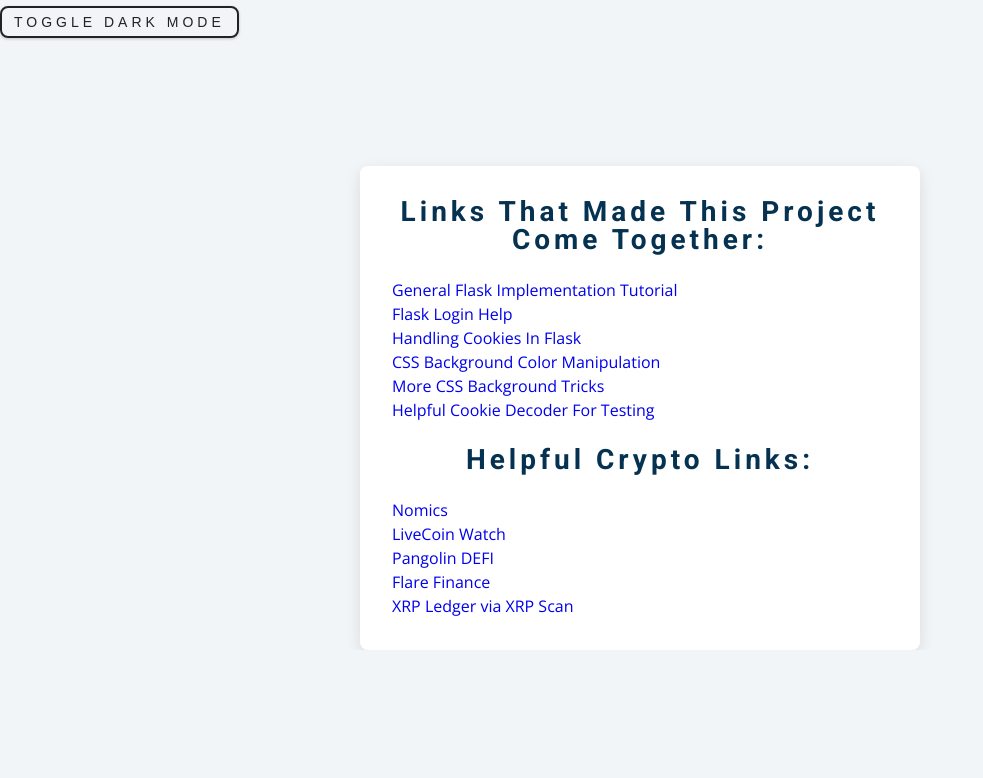
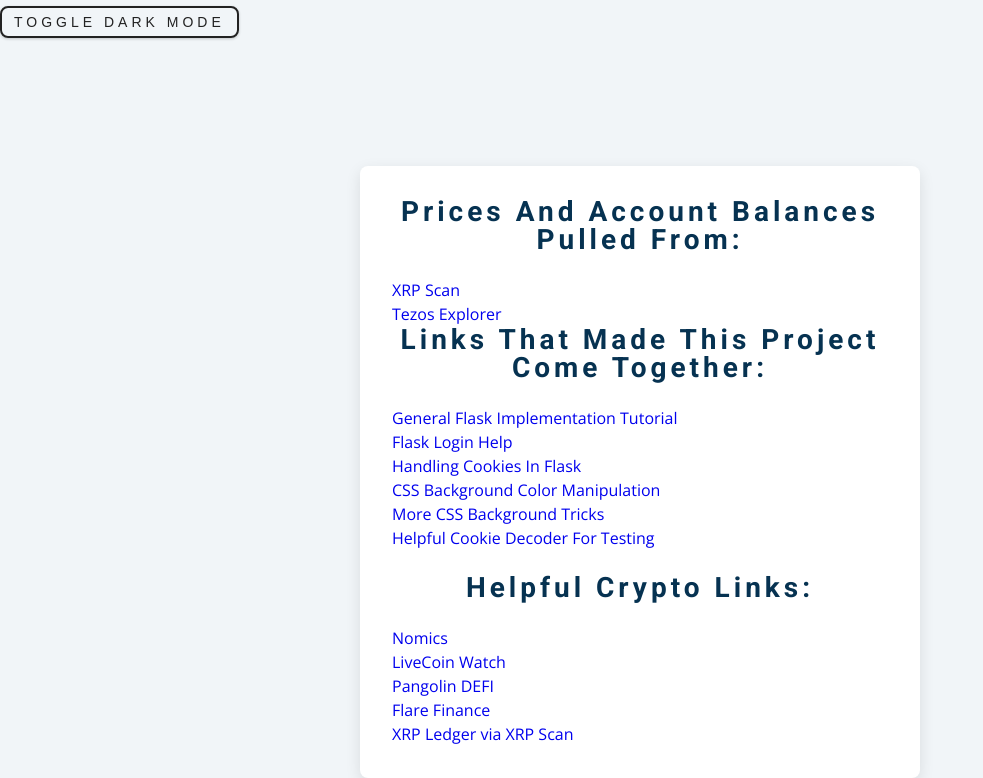
Before and after one commit to dcallif/CryptoWatcher, a Flask app: page /about in a window 1280 px wide. Shown: the part 214-992 px from the top of the page, without its empty margins (0-983 px from the left). Before the commit the page ends 864 px from the top, so only its background shows below. Run offline with Flask 2, Linux system fonts and the light colour scheme.

Commit message:
grab tezos balance from provided account

```diff
--- a/app/app.py
+++ b/app/app.py
@@ -51,6 +51,11 @@ def home():
     return render_template("home.html")
 
 
+@app.route("/about")
+def about():
+    return render_template("about.html")
+
+
 @app.route('/login', methods=['GET', 'POST'])
 def login():
     if request.method == 'GET':
@@ -79,18 +84,6 @@ def login():
         # if the above check passes, then we know the user has the right creds
         flask_login.login_user(user_obj)
         return render_template('profile.html', name=current_user.name, email=user['email'])
-
-
-@app.route('/logout')
-@login_required
-def logout():
-    session["user_dbId"] = ""
-    flask_login.logout_user()
-    res = flask.make_response("Deleting cookie")
-    res.set_cookie('', max_age=0)
-    current_user.logged_in = False
-
-    return redirect(url_for('home'))
 
 
 @app.route('/signup', methods=['GET', 'POST'])
@@ -129,7 +122,20 @@ def signup():
                 return redirect(url_for('login'))
 
 
+@app.route('/logout')
+@login_required
+def logout():
+    session["user_dbId"] = ""
+    flask_login.logout_user()
+    res = flask.make_response("Deleting cookie")
+    res.set_cookie('', max_age=0)
+    current_user.logged_in = False
+
+    return redirect(url_for('home'))
+
+
 @app.route('/users', methods=['GET'])
+@flask_login.login_required
 def get_users():
     if len(current_user.__dict__) == 0:
         flash('Missing or Invalid Auth header.')
@@ -149,12 +155,8 @@ def tokens():
     return render_template("login.html")
 
 
-@app.route("/about")
-def about():
-    return render_template("about.html")
-
-
 @app.route("/list-tokens", methods=["GET"])
+@flask_login.login_required
 def list_tokens():
     if len(current_user.__dict__) == 0:
         return jsonify("Try logging in or adding an Auth header if calling API.")
@@ -166,32 +168,42 @@ def list_tokens():
         coins = []
         for coin in resp:
             coins.append(coin.get("ticker"))
-            if coin.get("name") == "XRP" and coin.get("accountAddress") is not None:
+            if coin.get("ticker") == "XRP" and coin.get("accountAddress") is not None:
                 print("Checking XRP balance against ledger...")
                 get_balance = requests.get(f"https://api.xrpscan.com/api/v1/account/{coin.get('accountAddress')}")
                 if get_balance.json()['xrpBalance']:
                     num = float(get_balance.json()['xrpBalance'])
-                    coin['amountHeld'] = round(num, 3)
+                    coin['amountHeld'] = round(num, 5)
                     print("Updated XRP balance from ledger...")
+            if coin.get("ticker") == "XTZ" and coin.get("accountAddress") is not None:
+                print("Checking Tezos balance against ledger...")
+                get_balance = requests.get(f"https://api.tzstats.com/explorer/account/{coin.get('accountAddress')}")
+                if get_balance.json()['spendable_balance']:
+                    num = float(get_balance.json()['spendable_balance'])
+                    coin['amountHeld'] = round(num, 5)
+                    print("Updated Tezos balance from ledger...")
         # Lookup latest price
         get_prices = requests.get(f"https://sandbox-api.coinmarketcap.com/v1/cryptocurrency/quotes/latest?symbol="
                                   f"{','.join(coins)}&convert=USD", data=None,
                                   headers={'X-CMC_PRO_API_KEY': cmc_api_key})
         data = get_prices.json()
         coins_list = data['data']
+        print("Grabbing latest prices from coinmarketcap...")
         for coin in resp:
-            coin['price'] = round(float(coins_list[coin.get('ticker')]['quote']['USD']['price']), 3)
+            coin['price'] = round(float(coins_list[coin.get('ticker')]['quote']['USD']['price']), 5)
         return jsonify(resp)
     else:
         return jsonify("Try logging in or adding an Auth header if calling API.")
 
 
 @app.route("/token", methods=["POST"])
+@flask_login.login_required
 def create_token():
     return jsonify(CryptoWatcherService().create(request.get_json()))
 
 
 @app.route("/token/<token_id>", methods=["PUT"])
+@flask_login.login_required
 def update_item(token_id):
     # print(token_id)
     # print(request.get_json())
@@ -201,6 +213,7 @@ def update_item(token_id):
 
 
 @app.route("/token/<token_id>", methods=["DELETE"])
+@flask_login.login_required
 def delete_item(token_id):
     return jsonify(CryptoWatcherService().delete(token_id, request.get_json()))
 
--- a/templates/about.html
+++ b/templates/about.html
@@ -15,6 +15,17 @@
 <br>
 <section class='section-center'>
     <form class='token-form'>
+        <h3>Prices and account balances pulled from:</h3>
+        <ul>
+            <li>
+                <a href="https://docs.xrpscan.com/api-doc.html"
+                   target="_blank">XRP Scan</a>
+            </li>
+            <li>
+                <a href="https://api.tzstats.com/explorer"
+                   target="_blank">Tezos Explorer</a>
+            </li>
+        </ul>
         <h3>Links That Made This Project Come Together:</h3>
         <ul>
             <li>
```
